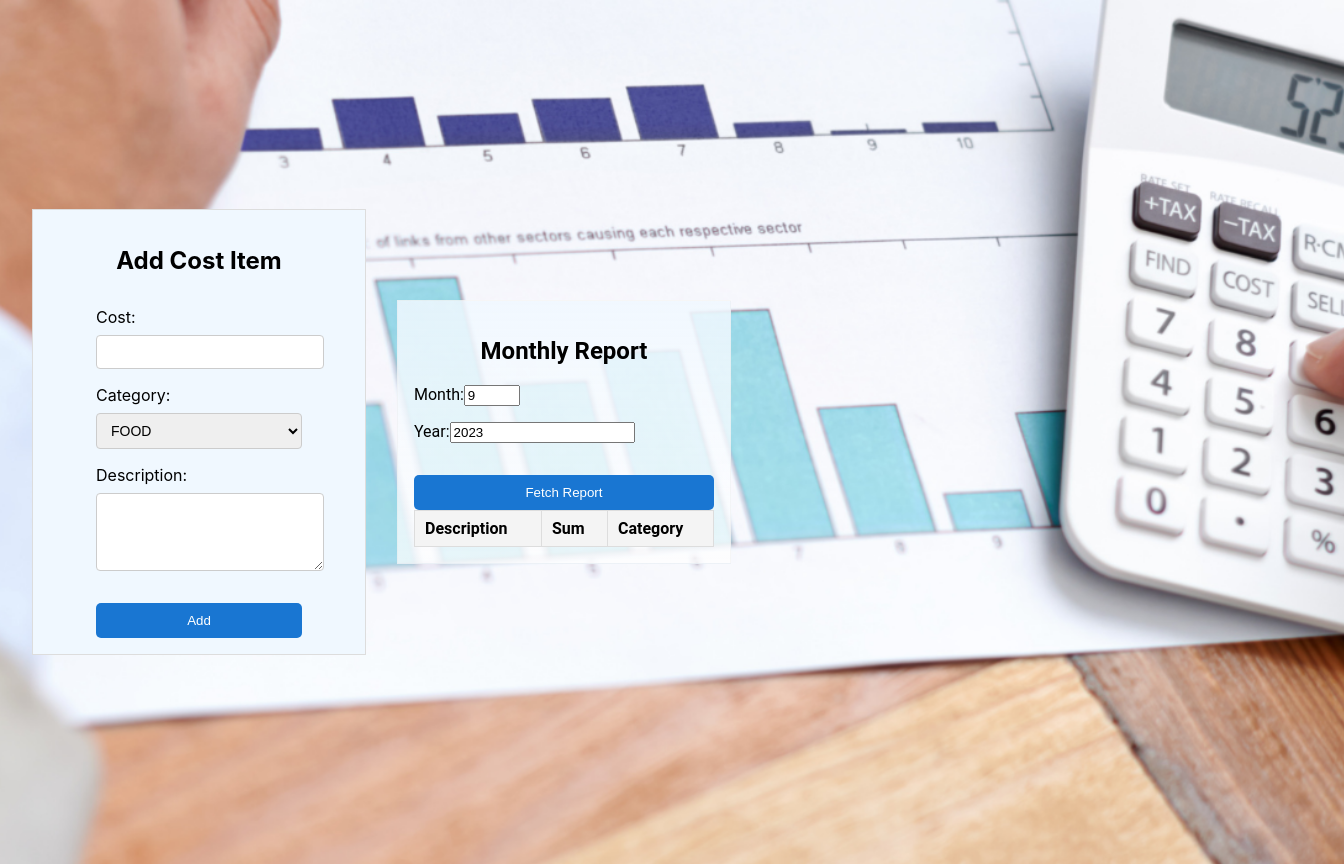
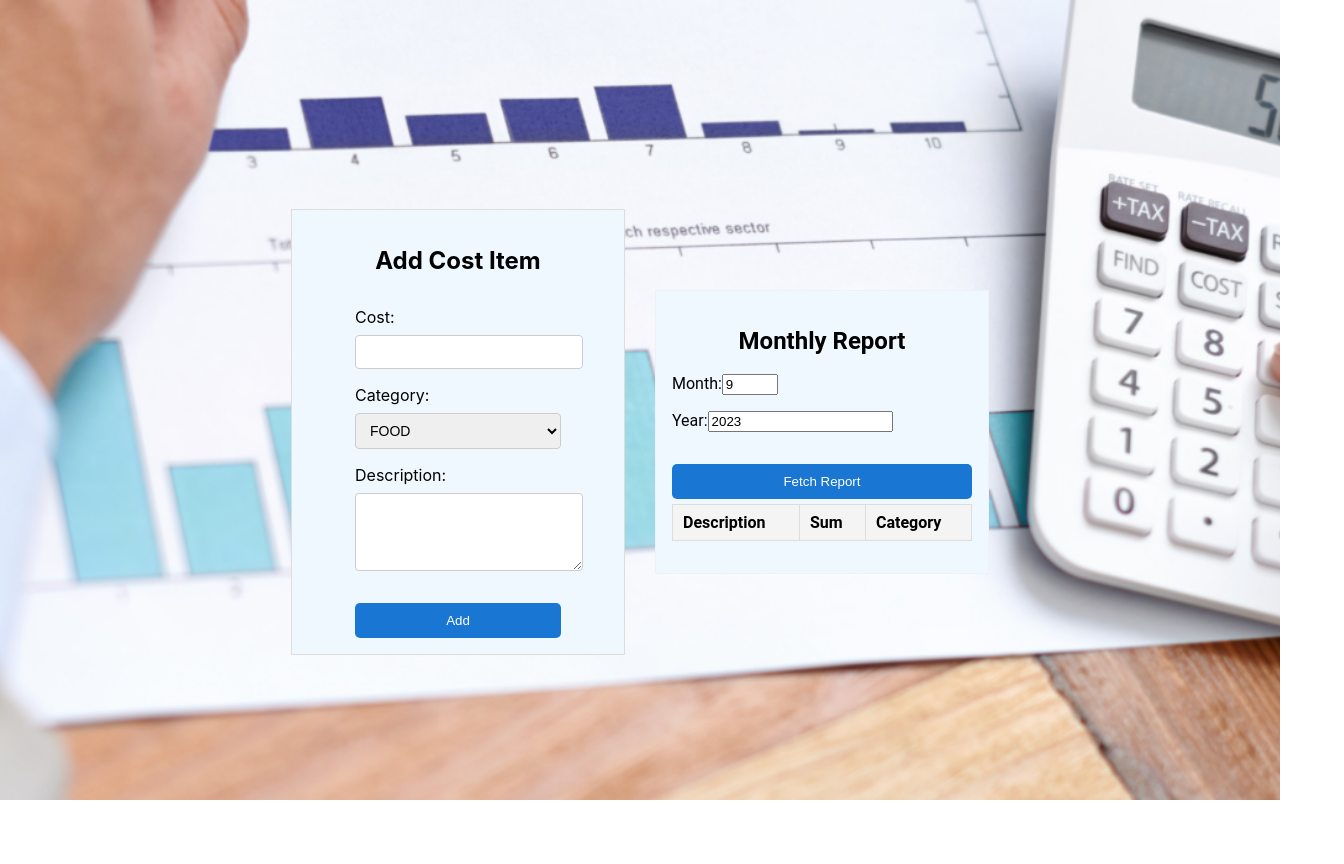
Before and after one commit to matinza/cost_manager, a React (Create React App) app in the folder cost_manager/: page / in a window 1280 px wide. Both pictures are taken after a click on the button "Fetch Report". Shown: the whole page, 1344 px wide, since content can reach past the window. After the commit the page ends 800 px from the top, so only its background shows below. Built offline with nearby package versions, Linux system fonts and the light colour scheme.

Commit message:
removed unnecceray comments

```diff
--- a/cost_manager/src/AddItemForm.css
+++ b/cost_manager/src/AddItemForm.css
@@ -3,6 +3,8 @@
   padding: 1rem;
   margin-right: 15px;
   width: 300px;
+  max-width: 300px;
+  min-width: 300px;
   background-color: aliceblue;
   display: flex;
   flex-direction: column;
--- a/cost_manager/src/App.css
+++ b/cost_manager/src/App.css
@@ -1,12 +1,20 @@
+body,
+html {
+  overflow: hidden;
+  height: 100%;
+  margin: 0;
+  padding: 0;
+}
+
 .app-container {
   background-image: url('../public/background-image.PNG');
   background-repeat: no-repeat;
   background-size: cover;
   background-position: center;
   height: 100vh;
-  width: 100vw;
   display: flex;
   flex-direction: row;
   align-items: center;
+  justify-content: center;
   padding: 2rem;
 }
--- a/cost_manager/src/ReportForm.css
+++ b/cost_manager/src/ReportForm.css
@@ -1,11 +1,11 @@
-
 .report-form {
   border: 1px solid #dddddd3c;
   padding: 1rem;
-  margin: 1rem;
+  margin: 1rem 0 1rem 15px;
+  /* Adjusted margin to align with AddItemForm */
   width: 300px;
   font-family: 'Roboto', sans-serif;
-  background: linear-gradient(to bottom, rgba(240, 248, 255, 0.863), rgba(255, 255, 255, 0.735));
+  background-color: aliceblue;
 }
 
 .report-form h2 {
@@ -27,8 +27,16 @@
   cursor: pointer;
   transition: background-color 0.3s;
 }
+
 .report-form button:hover {
   background-color: #1565C0;
+}
+
+/* Scrollable table */
+.report-form .table-wrapper {
+  margin-top: 5px;
+  max-height: 200px;
+  overflow-y: auto;
 }
 
 .report-form table {
@@ -36,7 +44,6 @@
   border-collapse: collapse;
   background-color: white;
 }
-
 
 .report-form th,
 .report-form td {
--- a/cost_manager/src/ReportForm.js
+++ b/cost_manager/src/ReportForm.js
@@ -42,6 +42,7 @@ const ReportForm = () => {
       </div>
       <button onClick={fetchReport}>Fetch Report</button>
       {showTable && (
+      <div className='table-wrapper'>
         <table>
           <thead>
             <tr>
@@ -60,6 +61,7 @@ const ReportForm = () => {
             ))}
           </tbody>
         </table>
+      </div>
       )}
     </div>
   );
--- a/cost_manager/src/idb.js
+++ b/cost_manager/src/idb.js
@@ -66,7 +66,7 @@ if (typeof window !== "undefined") {
     window.idb = idb;
 }
 
-// If in a CommonJS environment, export the functions as a module. (for react compoenents)
+// for react compoenents
 if (typeof module !== "undefined" && module.exports) {
     module.exports = idb;
 }
```
